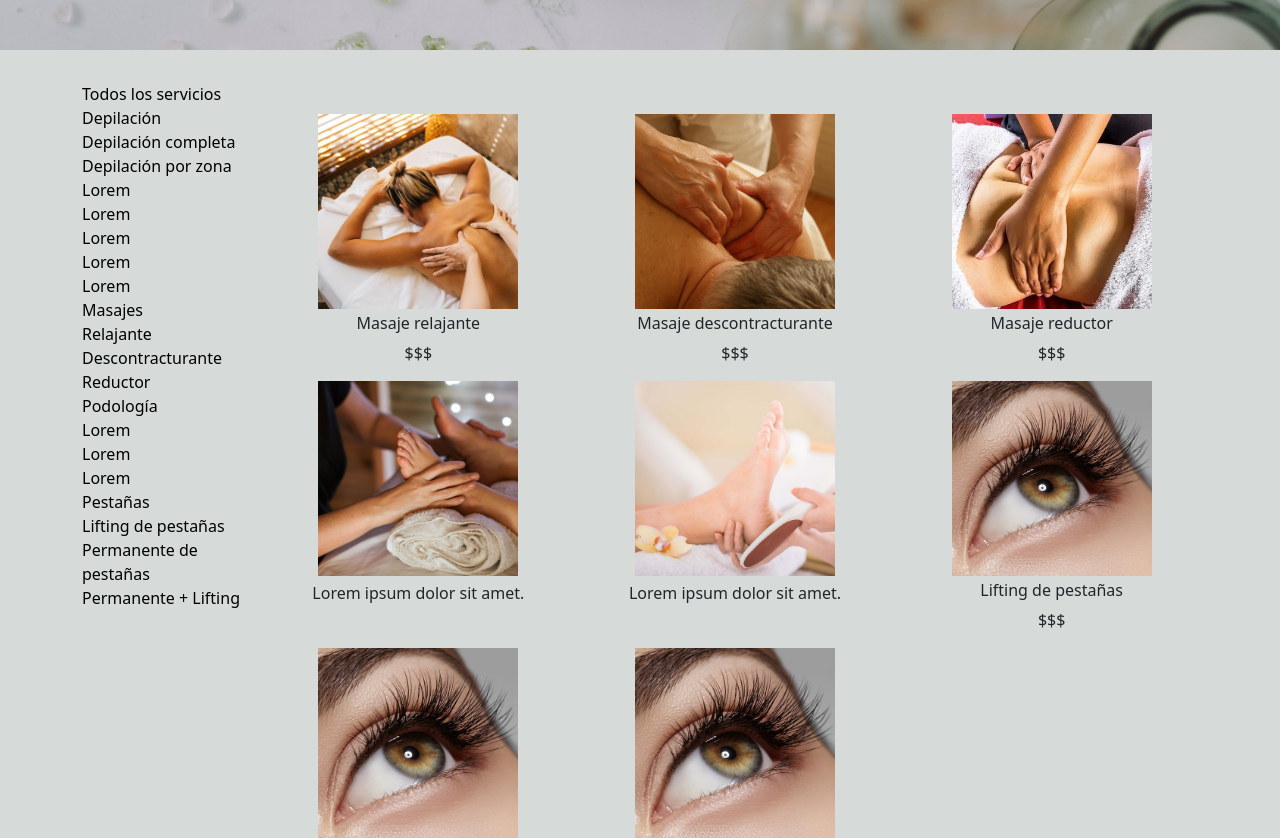
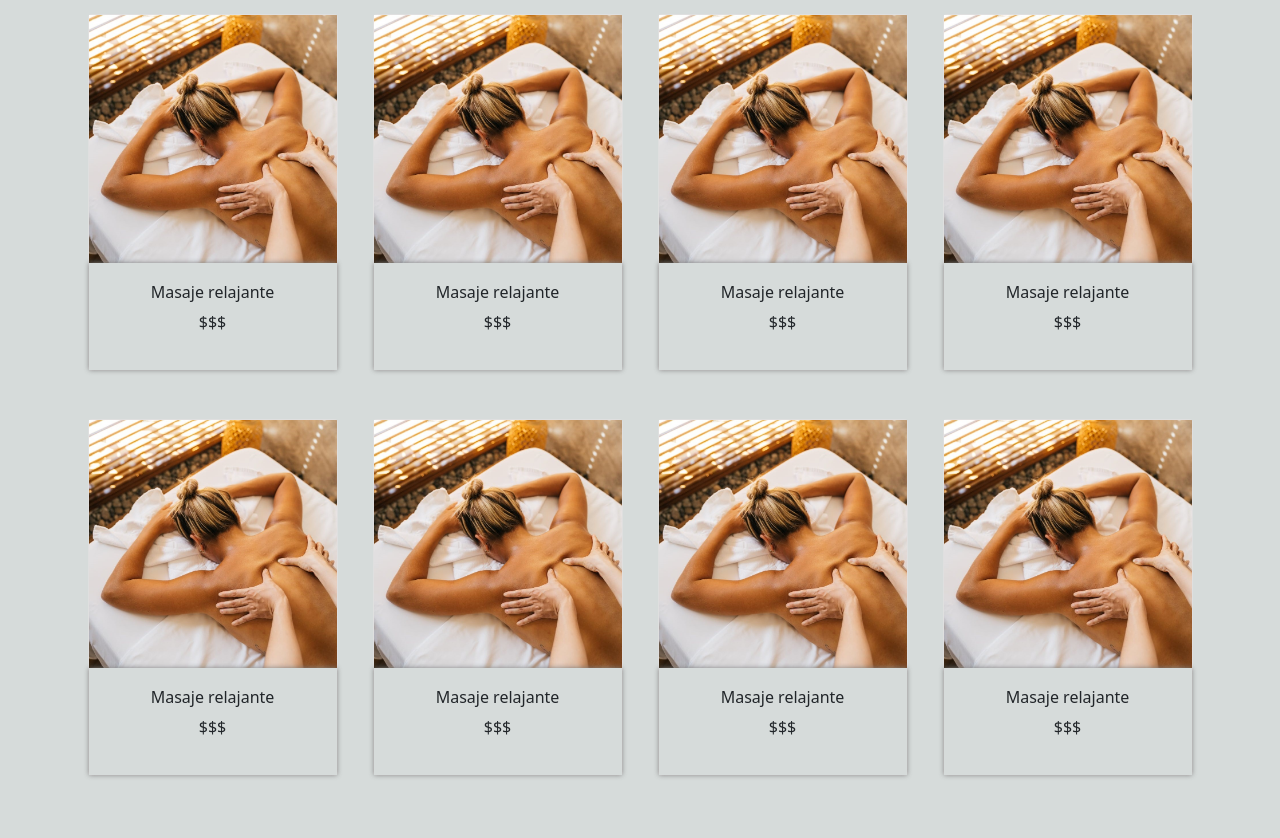
Before and after one commit to carla-fdz/calu-armonia, a website: page pages/servicios.html in a window 1280 px wide. Shown: the part 444-1282 px from the top of the page. Drawn offline with Linux system fonts and the light colour scheme.

Commit message:
cambios tercera entrega agregados

```diff
--- a/CSS/_global.scss
+++ b/CSS/_global.scss
@@ -48,7 +48,7 @@ header {
             background-color: lightseagreen;
             ul {
                 display: grid;
-                grid-template-columns: 1fr 1fr 1fr 1fr 1fr 0.5fr 1fr;
+                grid-template-columns: repeat(7, 1fr);
                 li {
                     background-color: lightseagreen;
                     display: flex;
--- a/CSS/_index.scss
+++ b/CSS/_index.scss
@@ -42,9 +42,9 @@ main {
         }
     }
 
-
     .textoElegidos {
         padding: $paddingParagraph;
+        margin-bottom: 3rem;
     }
 
     .sectionServicios {
--- a/CSS/_productos.scss
+++ /dev/null
@@ -1,26 +0,0 @@
-.encabezadoProductos {
-    background-image: url(../assets/img/fondos/productos.jpg.jpg);
-    background-repeat: no-repeat;
-    background-position: center;
-    background-size: cover;
-    height: 200px;
-    font-size: 18px;
-    display: flex;
-    flex-direction: column;
-    justify-content: center;
-    align-items: center;
-    padding: 0 50px;
-}
-
-
-.imgServicios {
-    width: 200px;
-    height: 200px;
-    padding-bottom: 5px;
-    transition: transform 0.5s;
-    overflow: hidden;
-    cursor: pointer;
-    &:hover {
-        transform: scale(1.1);
-    }
-}
--- a/CSS/_servicios.scss
+++ /dev/null
@@ -1,26 +0,0 @@
-.encabezadoServicios {
-    background-image: url(../assets/img/fondos/fondoFloresBlancas.jpg.jpg);
-    background-repeat: no-repeat;
-    background-position: center;
-    background-size: cover;
-    height: 200px;
-    font-size: 18px;
-    display: flex;
-    flex-direction: column;
-    justify-content: center;
-    align-items: center;
-    padding: 0 50px;
-}
-
-.imgServicios {
-    width: 200px;
-    height: 200px;
-    padding-bottom: 5px;
-    transition: transform 0.5s;
-    overflow: hidden;
-    cursor: pointer;
-
-    &:hover {
-        transform: scale(1.1);
-    }
-}
--- /dev/null
+++ b/CSS/_serviciosyproductos.scss
@@ -0,0 +1,35 @@
+.encabezado {
+    height: 50px;
+    margin-top: 50px;
+    display: flex;
+    flex-direction: column;
+    justify-content: center;
+    align-items: center;
+    padding: 0 50px;
+}
+
+.card {
+    width: 250px;
+    height: auto;
+    margin: 0 auto;
+    margin-bottom: 3rem;
+
+    .cardBody {
+        background-color: #d6dbda;
+        padding: $paddingCard;
+        box-shadow: 0px 0px 5px 0px gray;
+    }
+
+    .imgServicios {
+        width: 100%;
+        height: auto;
+        transition: transform 0.5s;
+        overflow: hidden;
+        cursor: pointer;
+        transition-duration: 1s;
+
+            &:hover {
+                filter: grayscale(40%);
+            }
+    }
+}
--- a/CSS/_variables.scss
+++ b/CSS/_variables.scss
@@ -5,3 +5,5 @@ $gradient: linear-gradient(to left, rgb(191, 194, 194), #d6dbda, whitesmoke);
 $paddingParagraph: 3px 10px;
 
 $borderBottom: 1px solid rgba(191, 194, 194, 0.8);
+
+$paddingCard: 20px 20px;
--- a/pages/servicios.html
+++ b/pages/servicios.html
@@ -41,93 +41,60 @@
           </nav>
     </header>
 
-    <section class="encabezadoServicios"><h2>Servicios</h2></section>
+    <section class="encabezado"><h2>Servicios</h2><p class="lead">Todos los servicios</p></section>
 
     <section class="container">
         <div class="row">
-            <aside class="col-sm-0 col-md-0 col-lg-2">
-                <ul class="list-unstyled">
-                    <li><a href="">Todos los servicios</a></li>
-                    <li><a href="">Depilación</a></li>
-                    <ul>
-                        <li><a href="">Depilación completa</a></li>
-                        <li><a href="">Depilación por zona</a></li>
-                        <ul>
-                            <li><a href="">Lorem</a></li>
-                            <li><a href="">Lorem</a></li>
-                            <li><a href="">Lorem</a></li>
-                            <li><a href="">Lorem</a></li>
-                            <li><a href="">Lorem</a></li>
-                        </ul>
-                    </ul>
-                    <li><a href="">Masajes</a></li>
-                    <ul>
-                        <li><a href="">Relajante</a></li>
-                        <li><a href="">Descontracturante</a></li>
-                        <li><a href="">Reductor</a> </li>
-                    </ul>
-                    <li><a href="">Podología</a></li>
-                    <ul>
-                        <li><a href="">Lorem</a></li>
-                        <li><a href="">Lorem</a></li>
-                        <li><a href="">Lorem</a></li>
-                    </ul>
-                    <li><a href="">Pestañas</a></li>
-                    <ul>
-                        <li><a href="">Lifting de pestañas</a></li>
-                        <li><a href="">Permanente de pestañas</a></li>
-                        <li><a href="">Permanente + Lifting</a></li>
-                    </ul>
-                </ul>
-            </aside>
-
-            <main class="col-sm-12 col-md-10 col-lg-10 mx-auto">
-                <div class="container mx-auto">
+            <main class="col-sm-12 col-md-12 col-lg-12 mx-auto">
+                <div class="container mx-auto borderBottom">
                     <div class="row text-center mb-5">
-                        <div class="col-sm-12 col-md-6 col-lg-4">
-                            <img src="../assets/img/serviciosCategorias/masajerelajante.png.jpg" alt="Masaje relajante" class="imgServicios">
-                            <h6>Masaje relajante</h6>
-                            <p>$$$</p>
+                        <div class="col-sm-12 col-md-6 col-lg-3">
+                            <div class="card">
+                                <img src="../assets/img/serviciosCategorias/masajerelajante.png.jpg" alt="Masaje relajante" class="imgServicios">
+                                <div class="cardBody"><h6>Masaje relajante</h6><p>$$$</p></div>
+                            </div>
                         </div>
-
-                        <div class="col-sm-12 col-md-6 col-lg-4">
-                            <img src="../assets/img/serviciosCategorias/masajedescontracturante.png.jpg" alt="Masaje descontracturante"class="imgServicios">
-                            <h6>Masaje descontracturante</h6>
-                            <p>$$$</p>
+                        <div class="col-sm-12 col-md-6 col-lg-3">
+                            <div class="card">
+                                <img src="../assets/img/serviciosCategorias/masajerelajante.png.jpg" alt="Masaje relajante" class="imgServicios">
+                                <div class="cardBody"><h6>Masaje relajante</h6><p>$$$</p></div>
+                            </div>
                         </div>
-
-                        <div class="col-sm-12 col-md-6 col-lg-4">
-                            <img src="../assets/img/serviciosCategorias/reductor.png.jpg" alt="Masaje reductor" class="imgServicios">
-                            <h6>Masaje reductor</h6>
-                            <p>$$$</p>
+                        <div class="col-sm-12 col-md-6 col-lg-3">
+                            <div class="card">
+                                <img src="../assets/img/serviciosCategorias/masajerelajante.png.jpg" alt="Masaje relajante" class="imgServicios">
+                                <div class="cardBody"><h6>Masaje relajante</h6><p>$$$</p></div>
+                            </div>
                         </div>
-
-                        <div class="col-sm-12 col-md-6 col-lg-4">
-                            <img src="../assets/img/serviciosCategorias/masajepie.png.jpg" alt="Reflexología" class="imgServicios">
-                            <p>Lorem ipsum dolor sit amet.</p>
+                        <div class="col-sm-12 col-md-6 col-lg-3">
+                            <div class="card">
+                                <img src="../assets/img/serviciosCategorias/masajerelajante.png.jpg" alt="Masaje relajante" class="imgServicios">
+                                <div class="cardBody"><h6>Masaje relajante</h6><p>$$$</p></div>
+                            </div>
                         </div>
-
-                        <div class="col-sm-12 col-md-6 col-lg-4">
-                            <img src="../assets/img/serviciosCategorias/podologia2.png.jpeg" alt="Podología" class="imgServicios">
-                            <p>Lorem ipsum dolor sit amet.</p>
+                        <div class="col-sm-12 col-md-6 col-lg-3">
+                            <div class="card">
+                                <img src="../assets/img/serviciosCategorias/masajerelajante.png.jpg" alt="Masaje relajante" class="imgServicios">
+                                <div class="cardBody"><h6>Masaje relajante</h6><p>$$$</p></div>
+                            </div>
                         </div>
-
-                        <div class="col-sm-12 col-md-6 col-lg-4">
-                            <img src="../assets/img/serviciosCategorias/pestañas.png.jpeg" alt="Lifting de pestañas" class="imgServicios">
-                            <h6>Lifting de pestañas</h6>
-                            <p>$$$</p>
+                        <div class="col-sm-12 col-md-6 col-lg-3">
+                            <div class="card">
+                                <img src="../assets/img/serviciosCategorias/masajerelajante.png.jpg" alt="Masaje relajante" class="imgServicios">
+                                <div class="cardBody"><h6>Masaje relajante</h6><p>$$$</p></div>
+                            </div>
                         </div>
-
-                        <div class="col-sm-12 col-md-6 col-lg-4">
-                            <img src="../assets/img/serviciosCategorias/pestañas.png.jpeg" alt="Permanente de pestañas" class="imgServicios">
-                            <h6>Permanente de pestañas</h6>
-                            <p>$$$</p>
+                        <div class="col-sm-12 col-md-6 col-lg-3">
+                            <div class="card">
+                                <img src="../assets/img/serviciosCategorias/masajerelajante.png.jpg" alt="Masaje relajante" class="imgServicios">
+                                <div class="cardBody"><h6>Masaje relajante</h6><p>$$$</p></div>
+                            </div>
                         </div>
-
-                        <div class="col-sm-12 col-md-6 col-lg-4">
-                            <img src="../assets/img/serviciosCategorias/pestañas.png.jpeg" alt="Lifting y permanente" class="imgServicios">
-                            <h6>Lifting + permanente de pestañas</h6>
-                            <p>$$$</p>
+                        <div class="col-sm-12 col-md-6 col-lg-3">
+                            <div class="card">
+                                <img src="../assets/img/serviciosCategorias/masajerelajante.png.jpg" alt="Masaje relajante" class="imgServicios">
+                                <div class="cardBody"><h6>Masaje relajante</h6><p>$$$</p></div>
+                            </div>
                         </div>
                     </div>
                 </div>
@@ -163,7 +130,6 @@
                     </li>
                 </ul>
             </div>
-
             <div class="col-sm-12 col-md-12 col-lg-12">
                 <span><a href=""><i class="fas fa-copyright"></i></a> Copyright</span>
             </div>
--- a/style.scss
+++ b/style.scss
@@ -1,8 +1,7 @@
 @import "CSS/variables";
 @import "CSS/global";
 @import "CSS/index";
-@import "CSS/servicios";
-@import "CSS/productos";
+@import "CSS/serviciosyproductos";
 @import "CSS/nosotros";
 @import "CSS/contacto";
 @import "CSS/mediaqueries";
```
Also changed, not shown: index.html (+4 -7 lines), pages/productos.html (+63 -105 lines), CSS/style.css.
